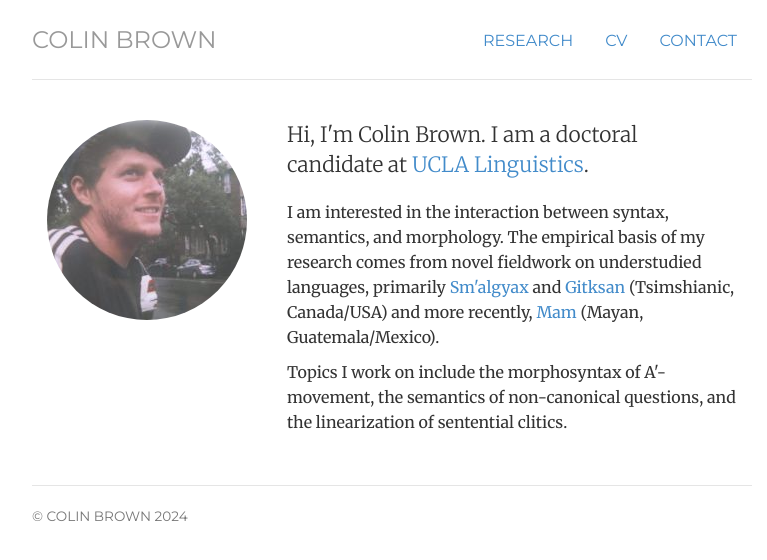
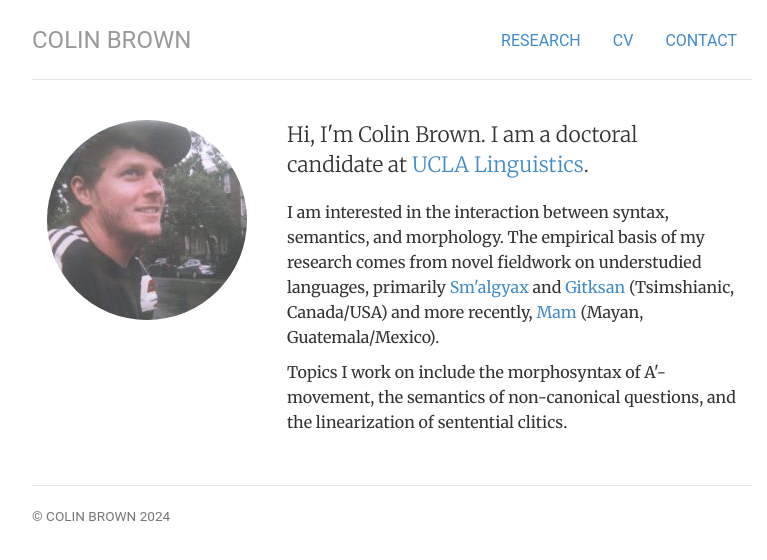
Before and after one commit to colinbr/colinbr.github.io, a Jekyll site: the page built from index.html, in a window 1280 px wide. Shown: the top 560 px of the page, without its empty margins (248-1015 px from the left). Built offline with Jekyll 4.4.1, drawn with Linux system fonts in a browser that asks for light colours.

Commit message:
add roboto

```diff
--- a/css/style.css
+++ b/css/style.css
@@ -1,5 +1,6 @@
 @import url(https://fonts.googleapis.com/css?family=Merriweather:300,300italic,400,400italic,700,700italic);
 @import url(https://fonts.googleapis.com/css?family=Montserrat);
+@import url(https: //fonts.googleapis.com/css?family=Roboto);
 
 body { padding-top: 20px; padding-bottom: 40px; font-family: 'Merriweather', Georgia, Times; font-size: 16px; }
 
@@ -8,11 +9,20 @@ h1, h2, h3, h4, h5, h6, .h1, .h2, .h3, .h4, .h5, .h6 { font-family: 'Merriweathe
 blockquote p { font-size: 16px; line-height: 1.6em; }
 
 /* Masthead */
-.header, .footer, .header h3 { font-family: 'Montserrat', Helvetica, sans-serif; text-transform: uppercase; font-weight: normal; }
+/* .header, .footer, .header h3 { font-family: 'Montserrat', Helvetica, sans-serif; text-transform: uppercase; font-weight: normal; } */
+
+/* Masthead */
+.header,
+.footer,
+.header h3 {
+	font-family: 'Roboto', Helvetica, sans-serif;
+	text-transform: uppercase;
+	font-weight: normal;
+}
 
 /* Navigation */
 h3.text-muted a {text-decoration: none; color: #999999; }
-h3.text-muted a:hover { text-decoration: none; color: hsl(188, 98%, 38%); }
+h3.text-muted a:hover { text-decoration: none; color: #02a5be; }
 
 img.avatar { margin-bottom: 30px; }
 
```
